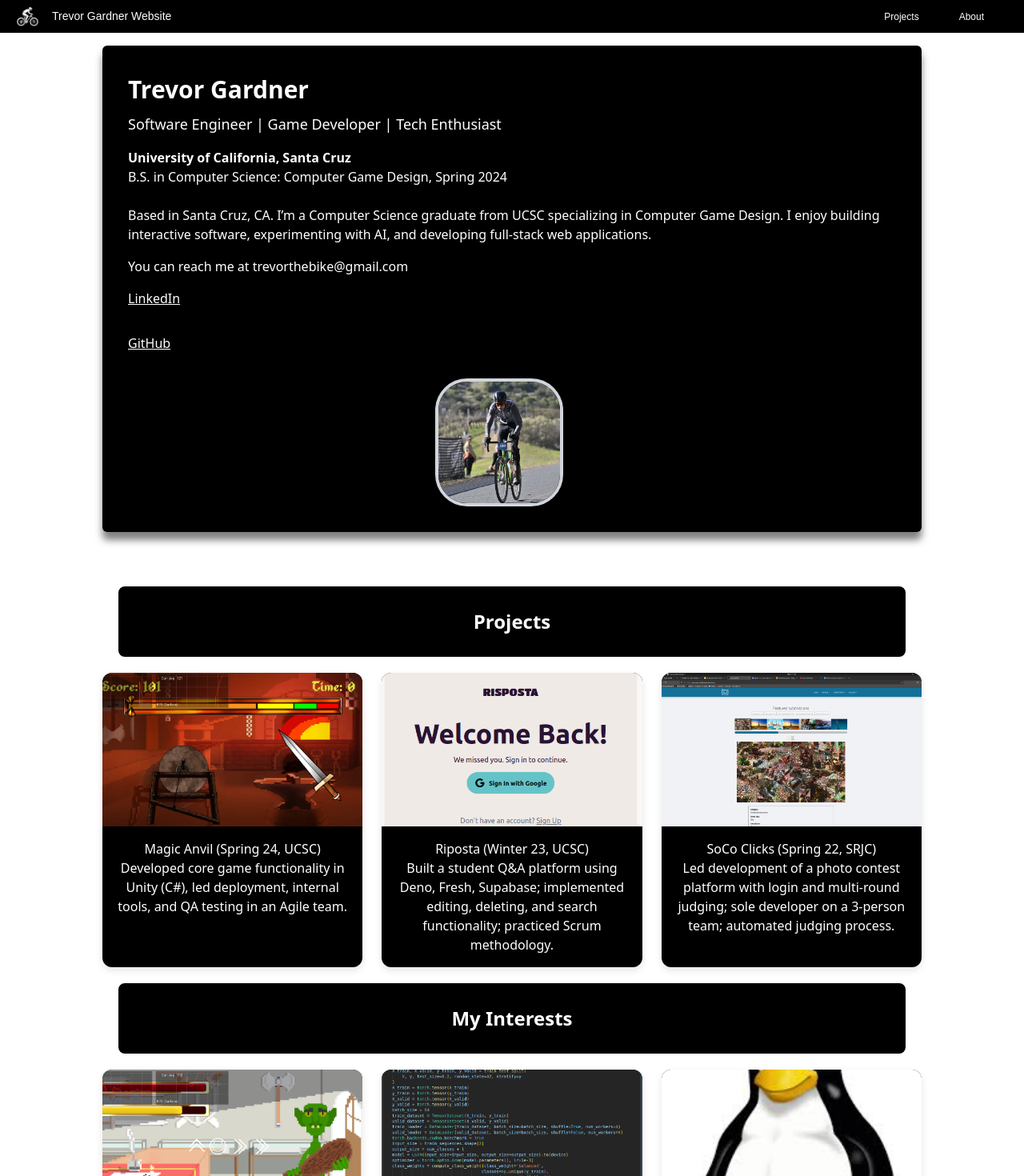
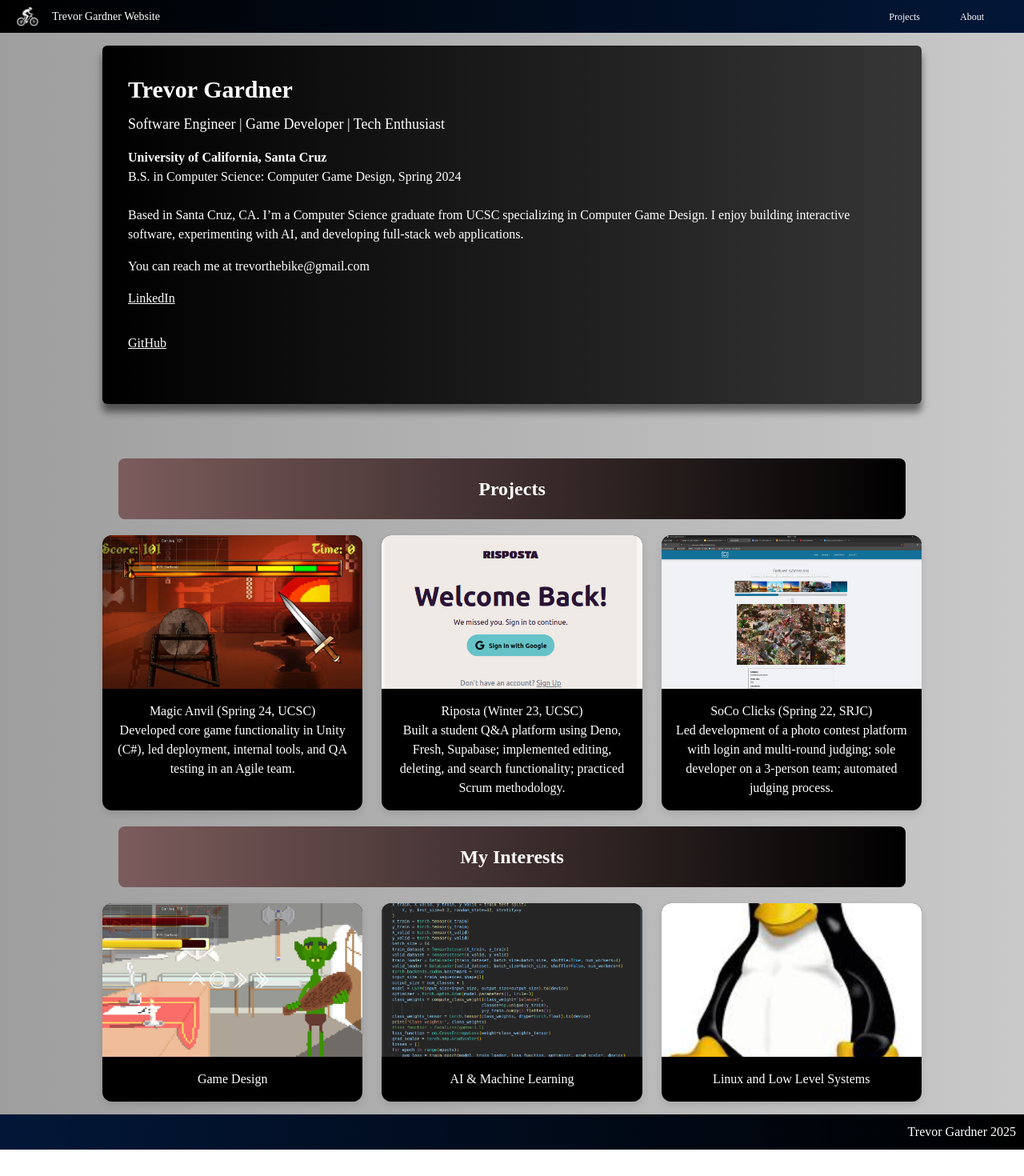
Before and after one commit to trevorthebike/TrevorGPersonalWebsite, a Next.js app: page / in a window 1280 px wide. Shown: the top 1470 px of the page at 80% size. After the commit the page ends 1437 px from the top, so only its background shows below. Built offline with nearby package versions, Linux system fonts and the light colour scheme.

Commit message:
styling changes

```diff
--- a/app/about/page.tsx
+++ b/app/about/page.tsx
@@ -7,7 +7,7 @@ export default function About() {
         <div className="profile-card">
           <h1 className="profile-title">About Me</h1>
             <a className="profile-section">
-              Hi, Im Trevor Gardner — a developer, problem-solver, and cyclist based in the
+              Hi, I am Trevor Gardner — a developer, problem-solver, and cyclist based in the
               Santa Cruz. I graduated from the University of California,
               Santa Cruz with a B.S. in Computer Science: Computer Game Design, where I focused on game
               development, systems programming, and building interactive experiences.
--- a/app/globals.css
+++ b/app/globals.css
@@ -33,11 +33,6 @@ div.team-member{
   color: black;
 }
 
-h3{
-  font-size: 30px;
-  border: 6px solid black;
-}
-
 p.team-member-content{
   display: flex;
   flex-flow: row wrap;
@@ -49,13 +44,12 @@ p.team-member-content{
 }
 
 .navbarmini {
-  background: rgb(0, 0, 0);
+  background: linear-gradient(to right, rgb(0, 0, 0), rgb(2, 23, 56));
   display: flex;
   justify-content: space-between;
   align-items: center;
   padding: 5px 20px;
   color: white;
-  font-family: Arial, sans-serif;
 }
 
 .navbarimage {
@@ -107,16 +101,11 @@ p.team-member-content{
 }
 
 .footer{
-  border: 4px solid rgb(0, 0, 0);
   padding: 10px;
   align-items: left;
-  background: rgb(0, 0, 0);
+  background: linear-gradient(to left, rgb(0, 0, 0), rgb(2, 23, 56));
   color: white;
-  font-size: 32px;
   text-align: right;
-}
-
-.footeritems{
   font-size: 16px;
 }
 
@@ -137,14 +126,15 @@ div.main-content {
   justify-content: center;
   padding: 6rem;
 }
+
 @layer utilities {
   .text-balance {
     text-wrap: balance;
   }
 }
 
-.button{
-  border: 2px solid black;
+body{
+    font-family: Times New Roman, serif;
 }
 
 .projects-container {
@@ -168,7 +158,7 @@ div.main-content {
   border: 2px solid #000;
   border-radius: 0.5rem;
   padding: 1.5rem;
-  background-color: rgb(0, 0, 0);
+  background: linear-gradient(.25turn, rgb(0, 0, 0), 80%, rgb(83, 83, 83));
   color: white;
   max-width: 64rem;
 }
@@ -211,8 +201,6 @@ div.main-content {
   font-size: 1.5rem;
   font-weight: 700;
   margin-bottom: 0.25rem;
-  border: 2px solid #000;
-  border-radius: 0.5rem;
 }
 
 .project-meta {
@@ -237,16 +225,17 @@ div.main-content {
   flex-direction: column;
   align-items: center;
   padding: 1rem;
+  background: linear-gradient(to left, rgb(201, 201, 201), rgb(158, 158, 158));
 }
 
 .profile-card {
-  background-color: rgb(0, 0, 0);
+  background: linear-gradient(to right, rgb(0, 0, 0), rgb(54, 54, 54));
   color: white;
   border-radius: 6px;
   padding: 2rem;
   display: flex;
   flex-direction: column;
-  align-items: center;
+  align-items: left;
   max-width: 64rem;
   margin-bottom: 3rem;
   box-shadow: 0 10px 10px rgba(0, 0, 0, 0.5);
@@ -263,7 +252,7 @@ div.main-content {
 .profile-section{
   padding: 0px, 0px, 10px, 10px;
   font-size: 1rem;
-   display: flex;
+  display: flex;
   flex-direction: column;
   align-items: left;
 }
@@ -321,7 +310,7 @@ div.main-content {
   font-weight: 600;
   margin-bottom: 1.5rem;
   text-align: center;
-  background-color: rgb(0, 0, 0);
+  background: linear-gradient(to left, rgb(0, 0, 0), rgb(124, 92, 92));
   color: white;
   border-radius: 8px;
   padding: 20px;
--- a/app/page.tsx
+++ b/app/page.tsx
@@ -27,11 +27,6 @@ export default function Home() {
             <br/>
             <a href="https://github.com/trevorthebike" target="_blank" rel="noopener" className="project-link">GitHub</a>
           </p>
-        </div>
-        <div className="profile-image-wrapper">
-          <Image
-            src="/trevor.jpg" alt="Trevor Gardner" fill className="profile-image"
-          />
         </div>
       </section>
 
```
